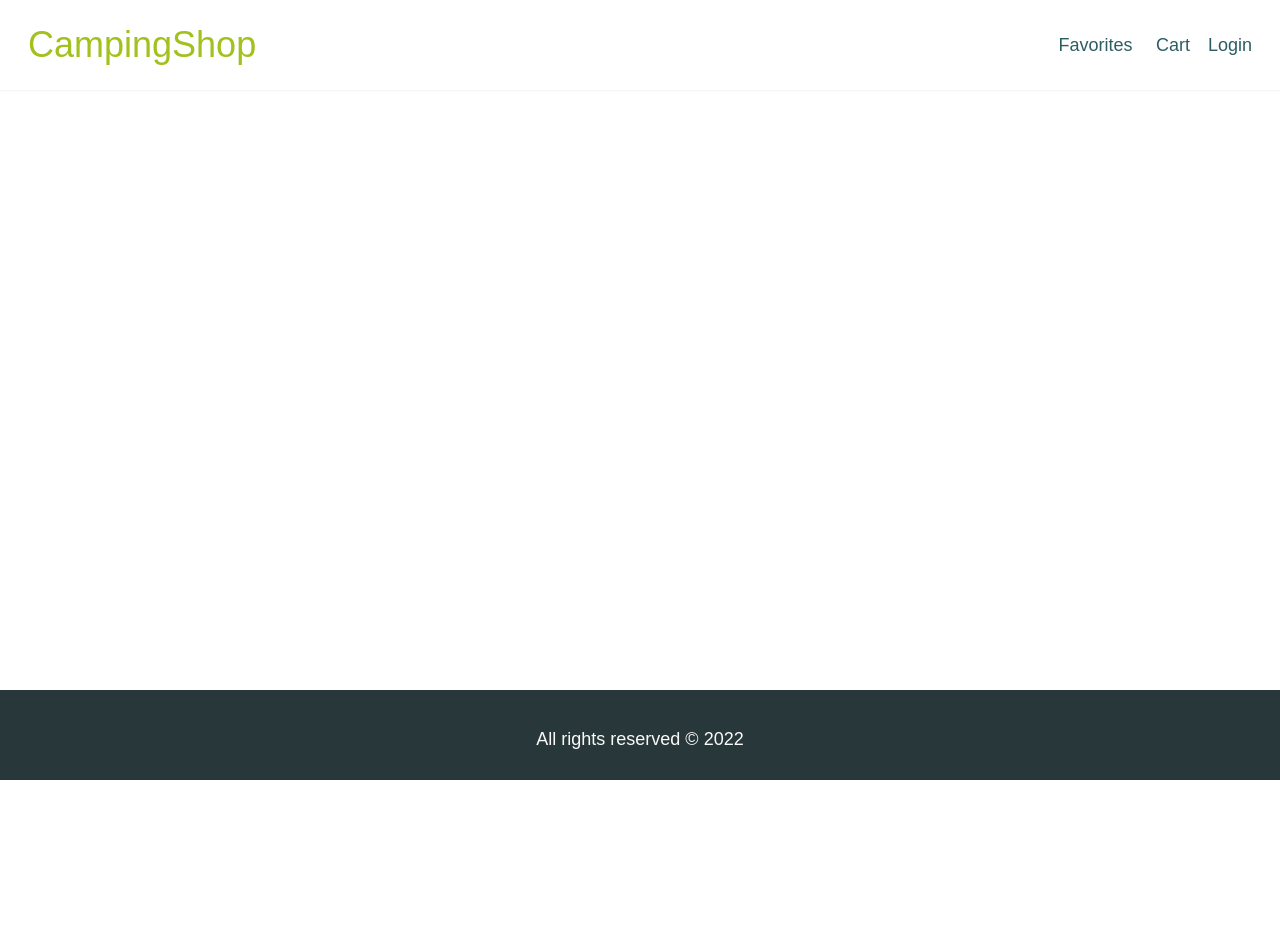
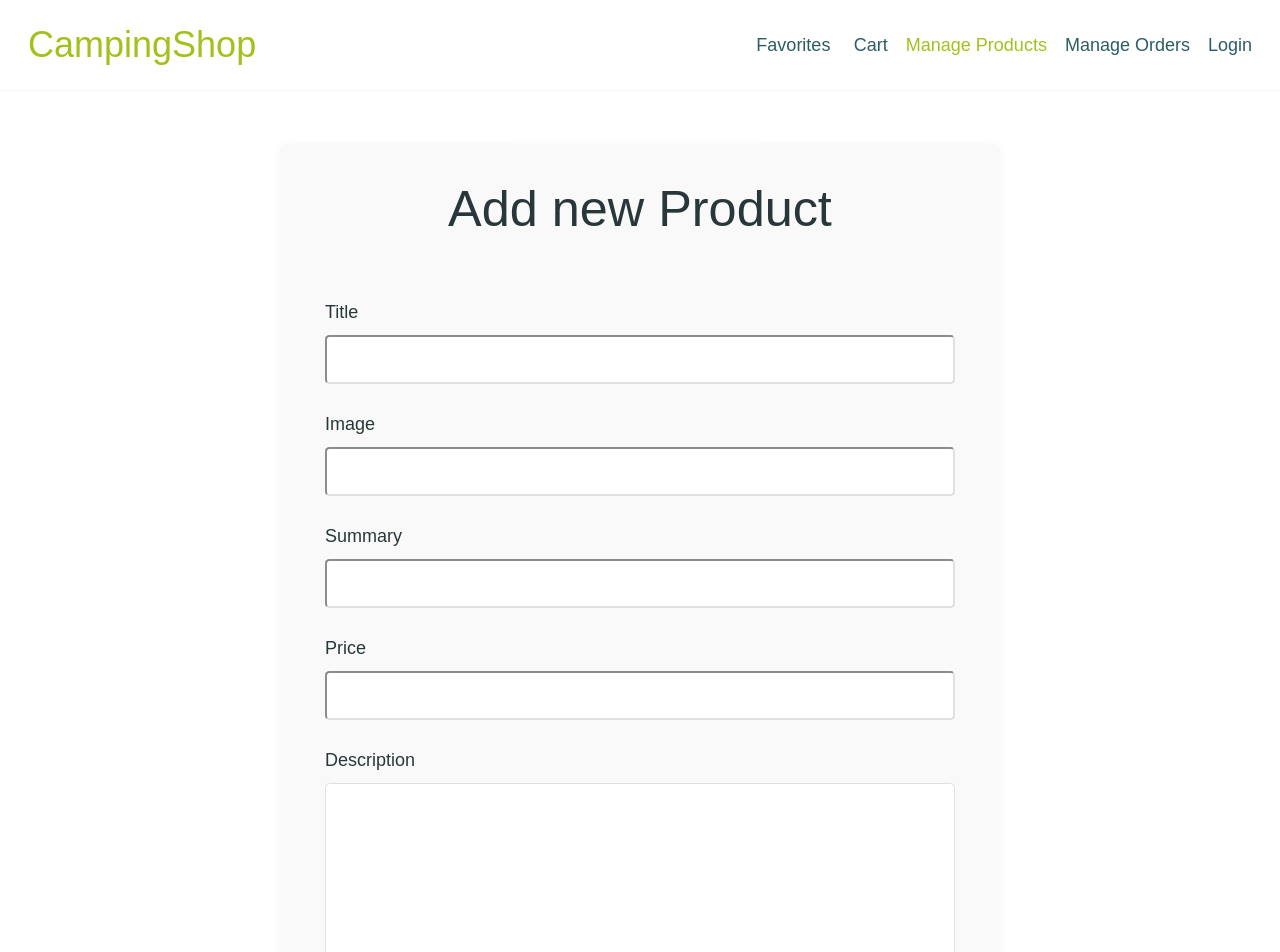
Before and after one commit to IrinaDimcheva/camping-shop, a React (Create React App) app: page /admin/products/new in a window 1280 px wide. Shown: the top 952 px of the page. Before the commit the page ends 800 px from the top, so only its background shows below. Built offline with nearby package versions, Linux system fonts and the light colour scheme.

Commit message:
added admin pages and routes

```diff
--- a/src/App.js
+++ b/src/App.js
@@ -4,6 +4,9 @@ import Categories from './components/Categories';
 import Footer from './components/Footer';
 import Header from './components/Header';
 import Hero from './components/Hero';
+import Orders from './pages/admin/Orders';
+import ProductsAll from './pages/admin/ProductsAll';
+import ProductsNew from './pages/admin/ProductsNew';
 import Home from './pages/Home';
 import Login from './pages/Login';
 import Register from './pages/Register';
@@ -17,6 +20,9 @@ function App() {
           <Route path='/' element={<Home />} />
           <Route path='/login' element={<Login />} />
           <Route path='/register' element={<Register />} />
+          <Route path='/admin/products' element={<ProductsAll />} />
+          <Route path='/admin/products/new' element={<ProductsNew />} />
+          <Route path='/admin/orders' element={<Orders />} />
         </Routes>
       </div>
       <Footer />
--- a/src/components/Header.js
+++ b/src/components/Header.js
@@ -19,8 +19,21 @@ const Header = () => {
                 <i className="fa-solid fa-cart-shopping"></i>Cart
               </NavLink>
             </li>
-            <li><NavLink to='/login'>Login</NavLink></li>
-            {/* <li><NavLink></NavLink></li> */}
+            <li>
+              <NavLink to='/admin/products' className={(navData) => navData.isActive ? styles.active : ''}>
+                Manage Products
+              </NavLink>
+            </li>
+            <li>
+              <NavLink to='/admin/orders' className={(navData) => navData.isActive ? styles.active : ''}>
+                Manage Orders
+              </NavLink>
+            </li>
+            <li>
+              <NavLink to='/login' className={(navData) => navData.isActive ? styles.active : ''}>
+                Login
+              </NavLink>
+            </li>
           </ul>
         </nav>
       </div>
--- a/src/index.css
+++ b/src/index.css
@@ -104,6 +104,11 @@ a {
   color: var(--clr-white);
 }
 
+.btn-alt {
+  background-color: transparent;
+  margin-right: 0.5em;
+}
+
 .btn-primary {
   background-color: var(--clr-green-200);
   border: 2px solid var(--clr-green-200);
--- a/src/pages/Login.module.css
+++ b/src/pages/Login.module.css
@@ -1,15 +1,23 @@
 .container {
   max-width: 40em;
   margin: 3rem auto;
-  text-align: center;
+  /* padding: 1.5rem; */
+  /* text-align: center; */
   background-color: var(--clr-gray-50);
   border-radius: var(--border-radius-medium);
   box-shadow: 0 0 0.3em 0.1em rgba(227, 225, 225, 0.2);
   /* box-shadow: 0 0.01em 0.1em 0.05em rgba(0,0,0,0.1); */
 }
 
+.container h1,
+.container > p {
+  text-align: center;
+}
+
 form {
   padding: 1.5em;
+  max-width: 38em;
+  margin: 0 auto;
 }
 
 label {
@@ -17,13 +25,18 @@ label {
   padding-bottom: 0.5em;
 }
 
-input {
+input, textarea {
   padding: 0.5em;
-  width: 90%;
+  width: 100%;
   border-radius: var(--border-radius-small);
   border-color: var(--clr-gray-200);
   outline-color: var(--clr-green-200);
   background-color: var(--clr-white);
+}
+
+hr {
+  border: 1px solid var(--clr-gray-200);
+  margin-bottom: 1rem;
 }
 
 .link {
--- a/src/pages/Register.js
+++ b/src/pages/Register.js
@@ -18,6 +18,23 @@ const Register = () => {
           <label htmlFor="re-password">Repeat Password</label>
           <input type="password" id="re-password" name="rePassword" />
         </p>
+        <hr />
+        <p>
+          <label htmlFor="full-name">Full Name</label>
+          <input type="text" name="fullName" id="full-name" />
+        </p>
+        <p>
+          <label htmlFor="street">Street</label>
+          <input type="text" name="street" id="street" />
+        </p>
+        <p>
+          <label htmlFor="postal">Postal Code</label>
+          <input type="text" name="postal" id="postal" />
+        </p>
+        <p>
+          <label htmlFor="city">City</label>
+          <input type="text" name="city" id="city" />
+        </p>
         <button className="btn btn-primary">Register</button>
       </form>
       <p>Have an account already? <Link to='/login' className={styles.link}>Login</Link></p>
--- /dev/null
+++ b/src/pages/admin/Orders.js
@@ -0,0 +1,12 @@
+const Orders = () => {
+  return (
+    <div className="centered">
+      <h1>Order Administration</h1>
+      <section>
+        <h2>Manage Orders</h2>
+      </section>
+    </div>
+  );
+};
+
+export default Orders;
--- /dev/null
+++ b/src/pages/admin/ProductsAll.js
@@ -0,0 +1,18 @@
+const { Link } = require("react-router-dom");
+
+const ProductsAll = () => {
+  return (
+    <div className="centered">
+      <h1>Products Administration</h1>
+      <section>
+        <h2>Manage Products</h2>
+        <p><Link to="/admin/products/new">Add Product</Link></p>
+      </section>
+      <section>
+        <h2>All Products...</h2>
+      </section>
+    </div>
+  );
+};
+
+export default ProductsAll;
--- /dev/null
+++ b/src/pages/admin/ProductsNew.js
@@ -0,0 +1,35 @@
+import styles from '../Login.module.css';
+
+const ProductsNew = () => {
+  return (
+    <div className={styles.container}>
+      <h1>Add new Product</h1>
+      <form action="">
+        <p>
+          <label htmlFor="title">Title</label>
+          <input type="text" name="title" id="title" />
+        </p>
+        <p>
+          <label htmlFor="image">Image</label>
+          <input type="text" name="image" id="image" />
+        </p>
+        <p>
+          <label htmlFor="summary">Summary</label>
+          <input type="text" name="summary" id="summary" maxLength={250} />
+        </p>
+        <p>
+          <label htmlFor="price">Price</label>
+          <input type="number" name="price" id="price" min={0.01} step={0.01} />
+        </p>
+        <p>
+          <label htmlFor="description">Description</label>
+          <textarea name="description" id="description" rows="7"></textarea>
+        </p>
+        <button type="reset" className="btn btn-alt">Reset</button>
+        <button className="btn btn-primary">Save</button>
+      </form>
+    </div>
+  );
+};
+
+export default ProductsNew;
```
Also changed, not shown: src/pages/admin/ProductsAll.css (added), src/pages/admin/ProductsNew.css (added).
